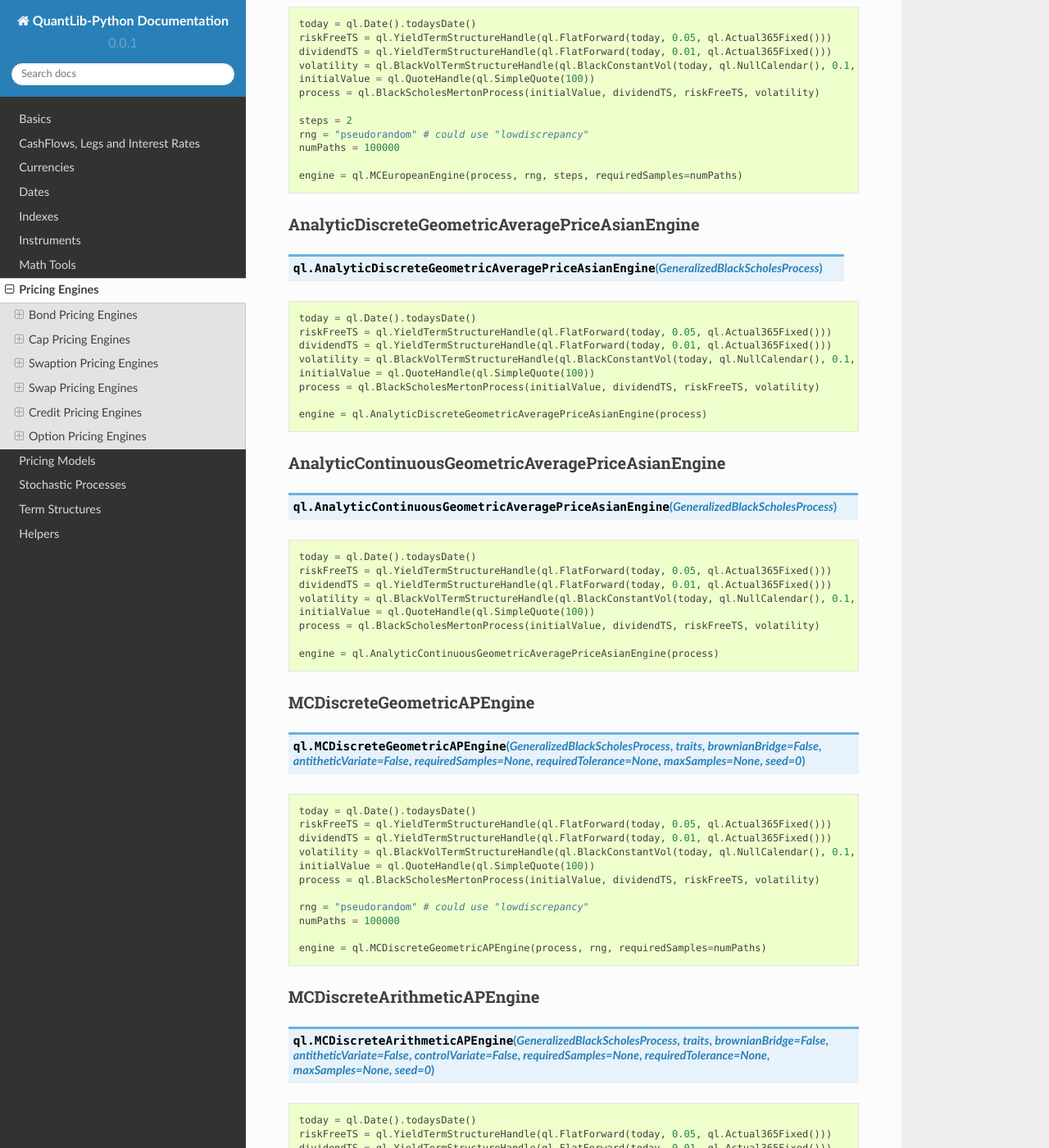
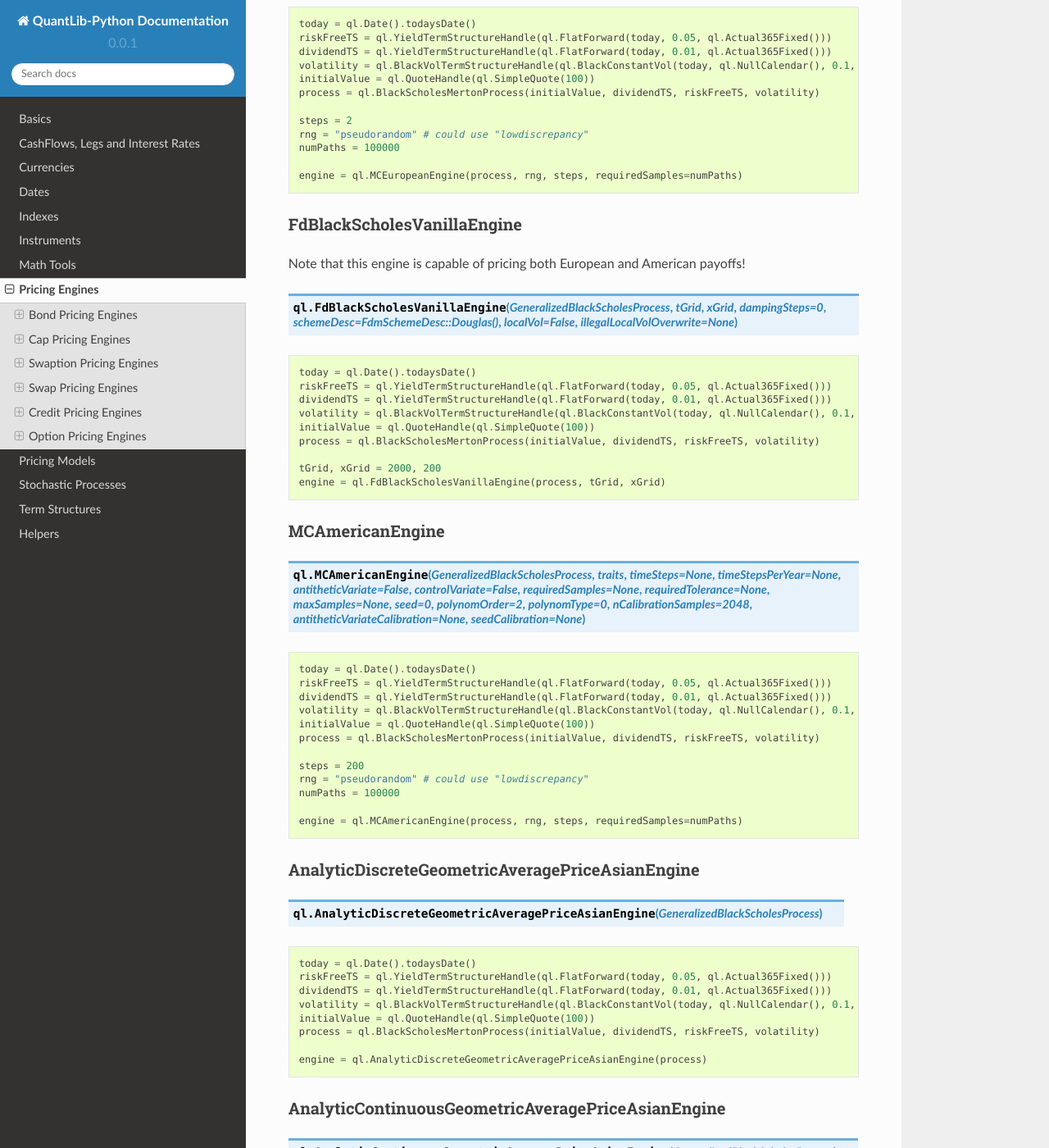
Before and after one commit to nhaga/QuantLib-Python-Docs, a Sphinx documentation site: the page built from docs/pricing_engines.rst, in a window 1280 px wide and 1400 px high, scrolled down 6488 px. Shown: the whole window at 82% size. Built offline with Sphinx 7.4.7 and the Read the Docs theme 2.0.0, drawn with Linux system fonts in a browser that asks for light colours; formulas are drawn with MathJax 3.

Commit message:
Adding two pricing engines for American payoff options
Adding two pricing engines for American payoff options

```diff
--- a/docs/pricing_engines.rst
+++ b/docs/pricing_engines.rst
@@ -366,6 +366,47 @@ MCEuropeanEngine
     engine = ql.MCEuropeanEngine(process, rng, steps, requiredSamples=numPaths)
 
 
+FdBlackScholesVanillaEngine
+***************************
+
+Note that this engine is capable of pricing both European and American payoffs!
+
+.. function:: ql.FdBlackScholesVanillaEngine(GeneralizedBlackScholesProcess, tGrid, xGrid, dampingSteps=0, schemeDesc=FdmSchemeDesc::Douglas(), localVol=False, illegalLocalVolOverwrite=None)
+
+.. code-block:: python
+
+    today = ql.Date().todaysDate()
+    riskFreeTS = ql.YieldTermStructureHandle(ql.FlatForward(today, 0.05, ql.Actual365Fixed()))
+    dividendTS = ql.YieldTermStructureHandle(ql.FlatForward(today, 0.01, ql.Actual365Fixed()))
+    volatility = ql.BlackVolTermStructureHandle(ql.BlackConstantVol(today, ql.NullCalendar(), 0.1, ql.Actual365Fixed()))
+    initialValue = ql.QuoteHandle(ql.SimpleQuote(100))
+    process = ql.BlackScholesMertonProcess(initialValue, dividendTS, riskFreeTS, volatility)
+
+    tGrid, xGrid = 2000, 200
+    engine = ql.FdBlackScholesVanillaEngine(process, tGrid, xGrid)
+
+
+MCAmericanEngine
+****************
+
+.. function:: ql.MCAmericanEngine(GeneralizedBlackScholesProcess, traits, timeSteps=None, timeStepsPerYear=None, antitheticVariate=False, controlVariate=False, requiredSamples=None, requiredTolerance=None, maxSamples=None, seed=0, polynomOrder=2, polynomType=0, nCalibrationSamples=2048, antitheticVariateCalibration=None, seedCalibration=None)
+
+.. code-block:: python
+
+    today = ql.Date().todaysDate()
+    riskFreeTS = ql.YieldTermStructureHandle(ql.FlatForward(today, 0.05, ql.Actual365Fixed()))
+    dividendTS = ql.YieldTermStructureHandle(ql.FlatForward(today, 0.01, ql.Actual365Fixed()))
+    volatility = ql.BlackVolTermStructureHandle(ql.BlackConstantVol(today, ql.NullCalendar(), 0.1, ql.Actual365Fixed()))
+    initialValue = ql.QuoteHandle(ql.SimpleQuote(100))
+    process = ql.BlackScholesMertonProcess(initialValue, dividendTS, riskFreeTS, volatility)
+
+    steps = 200
+    rng = "pseudorandom" # could use "lowdiscrepancy"
+    numPaths = 100000
+
+    engine = ql.MCAmericanEngine(process, rng, steps, requiredSamples=numPaths)
+
+
 AnalyticDiscreteGeometricAveragePriceAsianEngine
 ************************************************
 
```
